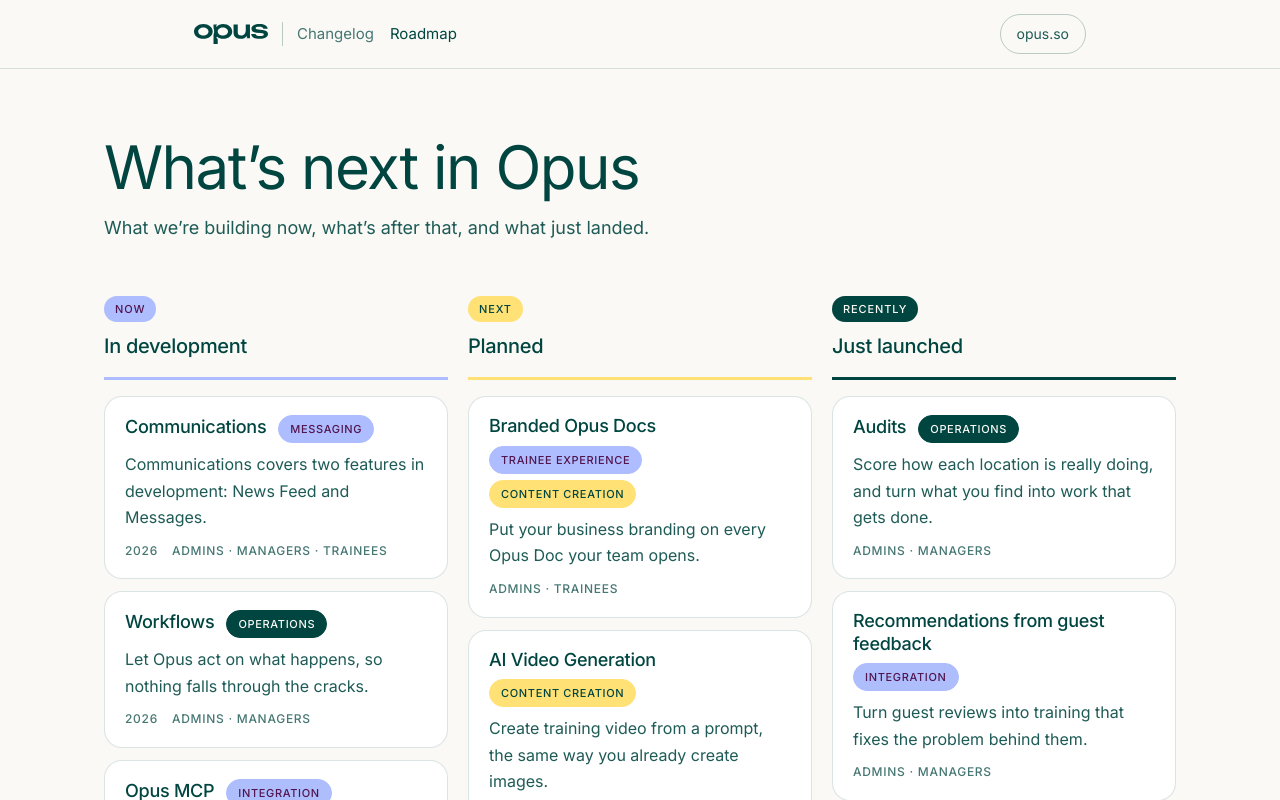
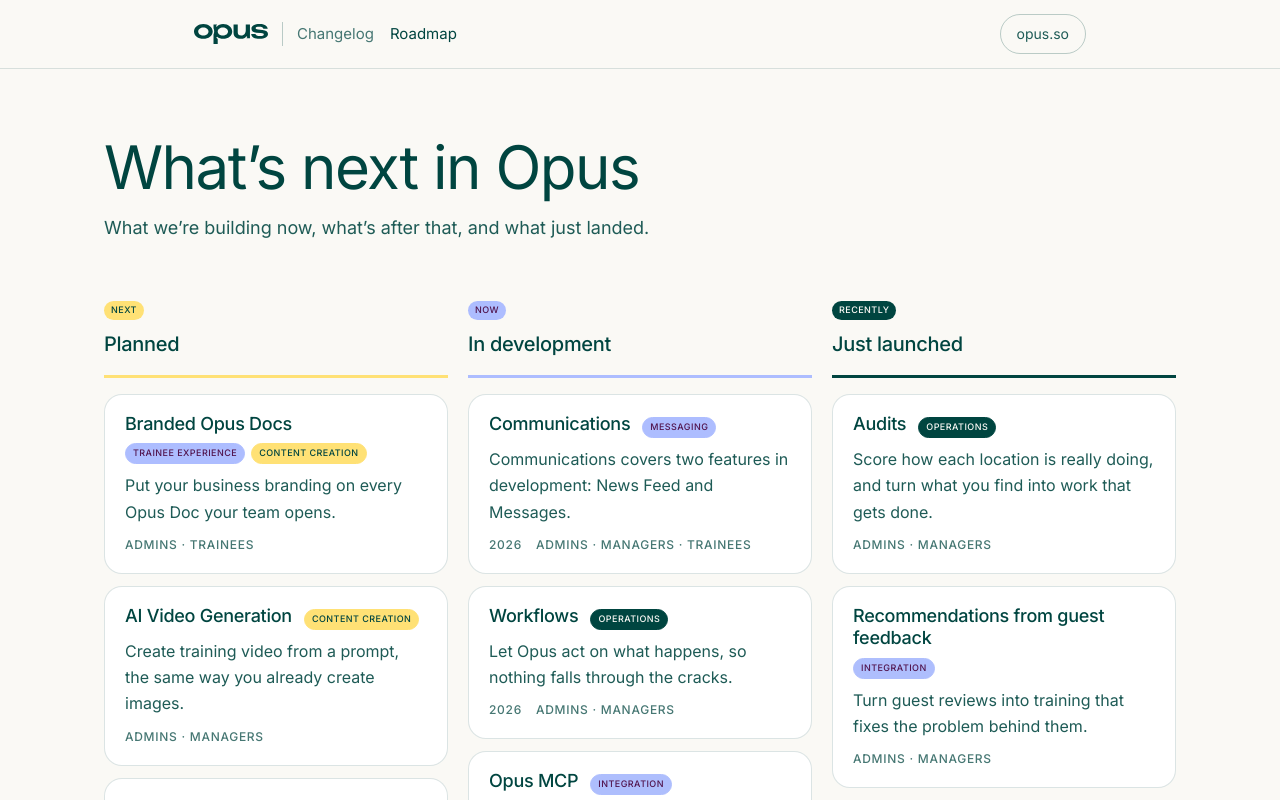
Before and after one commit to opus-training/changelog, a Next.js app: page /roadmap in a window 1280 px wide. Shown: the top 800 px of the page. Built offline with nearby package versions, Linux system fonts and the light colour scheme.

Commit message:
Put Planned first and shrink roadmap tags

```diff
--- a/src/app/globals.css
+++ b/src/app/globals.css
@@ -366,6 +366,15 @@
   overflow: hidden;
 }
 
+.board .tag,
+.roadmap-entry .tag,
+.board .board-col-when,
+.status-pill {
+  font-size: 9px;
+  padding: 2px 7px;
+  letter-spacing: 0.05em;
+}
+
 body:has(.board) main.wrap {
   max-width: 1120px;
 }
--- a/src/lib/roadmap.ts
+++ b/src/lib/roadmap.ts
@@ -24,8 +24,8 @@
   label: string;
   when: string;
 }[] = [
+  { id: "planned", label: "Planned", when: "Next" },
   { id: "in-development", label: "In development", when: "Now" },
-  { id: "planned", label: "Planned", when: "Next" },
   { id: "just-launched", label: "Just launched", when: "Recently" },
 ];
 
```
